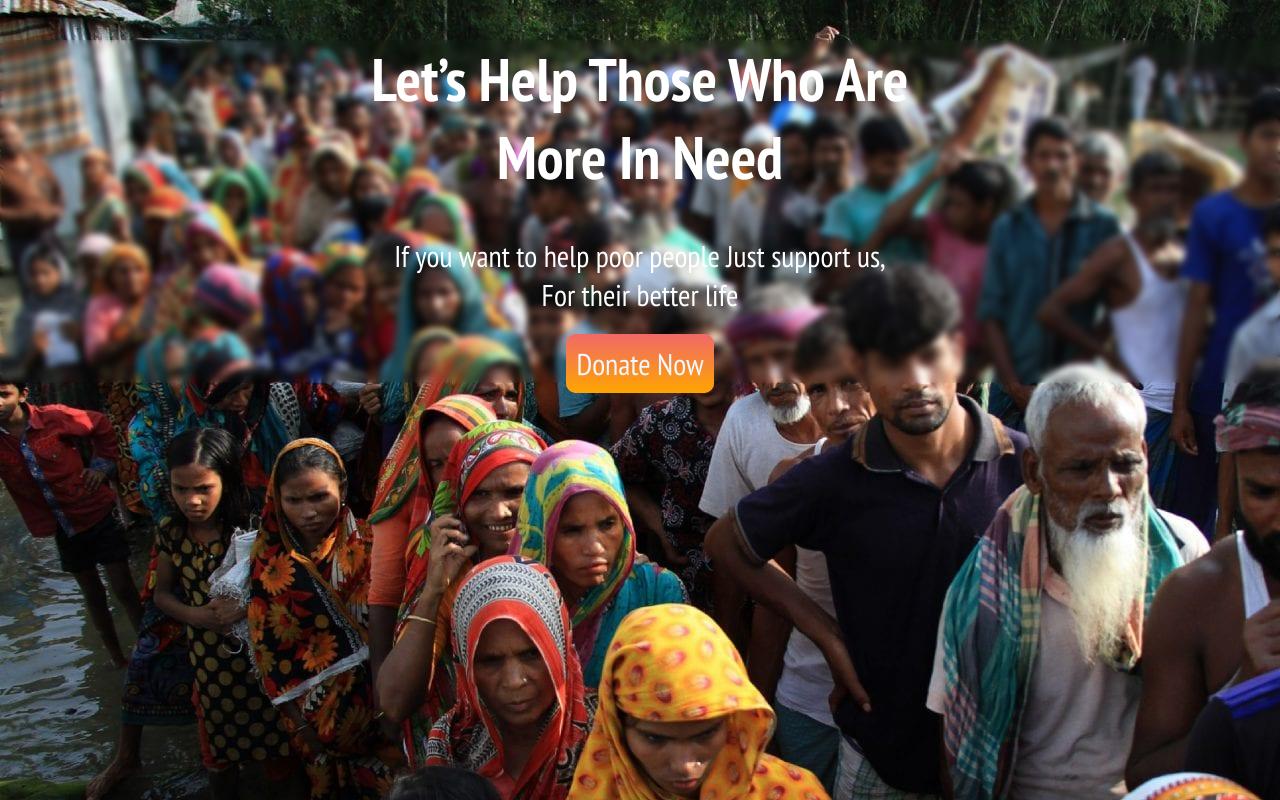
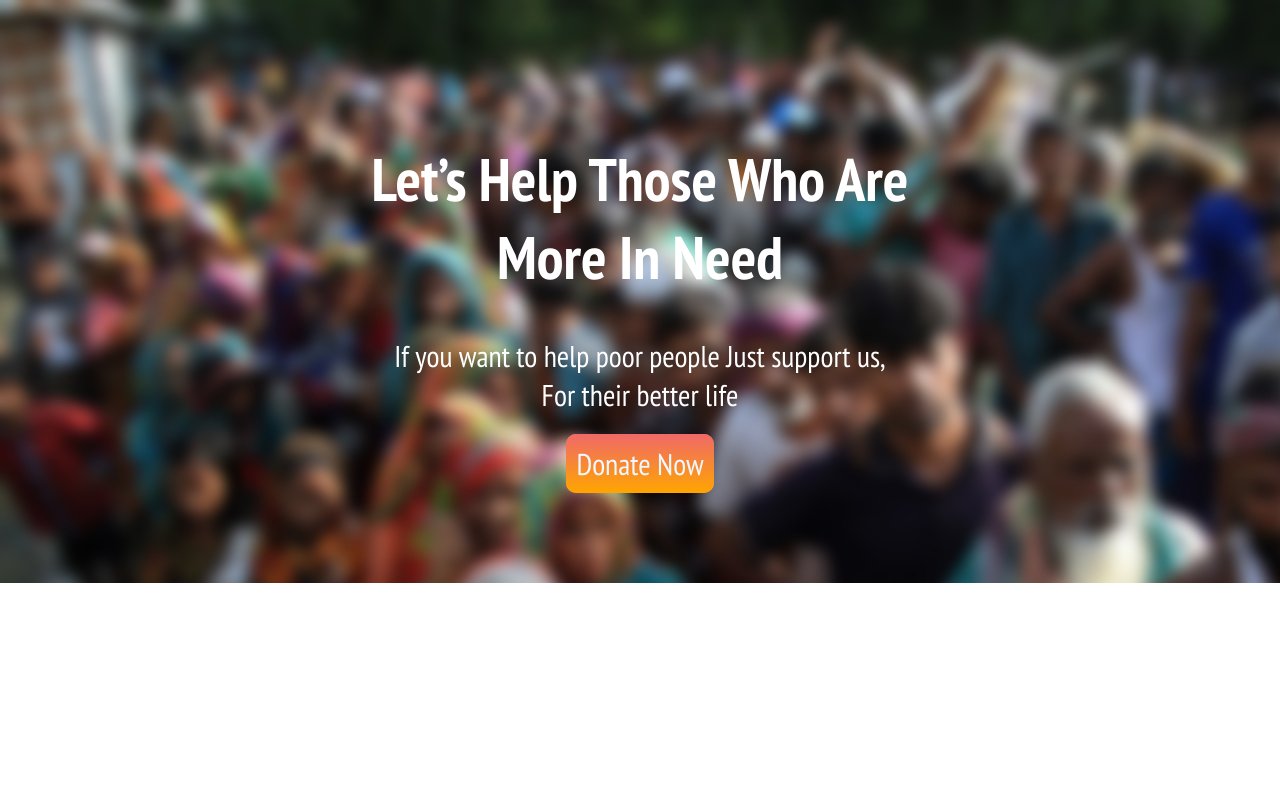
Before and after one commit to Gazi2050/practice-1, a plain HTML site: page index.html in a window 1280 px wide. Drawn offline with Linux system fonts and the light colour scheme.

Commit message:
background adjust

```diff
--- a/index.html
+++ b/index.html
@@ -13,9 +13,9 @@
 
 </head>
 
-<body class="style-work-1">
+<body>
 
-
+    <div class="style-work1">
         <h1>
             Let’s Help Those Who Are<br>
             More In Need
@@ -26,7 +26,13 @@
             For their better life
 
         </p>
+        </p>
         <a target="_blank" class="button-1" href="https://bracinternational.org/donate/">Donate Now</a>
+
+    </div>
+    <div>
+
+    </div>
 </body>
 
 </html>
--- a/style.css
+++ b/style.css
@@ -1,20 +1,26 @@
 body {
     font-family: 'PT Sans Narrow', sans-serif;
-}
-
-.style-work-1 {
-    background-image: url(images/donation7.jpg);
-    backdrop-filter: blur(3px);
-    color: white;
-    text-align: center;
-    font-size: 30px;
     margin: 0;
 
 
 
 
+}
+
+.style-work1 {
+    color: white;
+    text-align: center;
+    font-size: 30px;
+    padding: 100px;
+    background-image: url(donation7.jpg);
+    backdrop-filter: blur(3px);
+
+
 
 }
+
+
+
 
 
 
@@ -30,3 +36,8 @@ body {
     color: aliceblue;
     font-weight: 400;
 }
+
+.style-work-2 {
+    background-color: aliceblue;
+    color: black;
+}
```
Also changed, not shown: donation7.jpg (added). Lines whose indentation alone changed are shown as unchanged.
